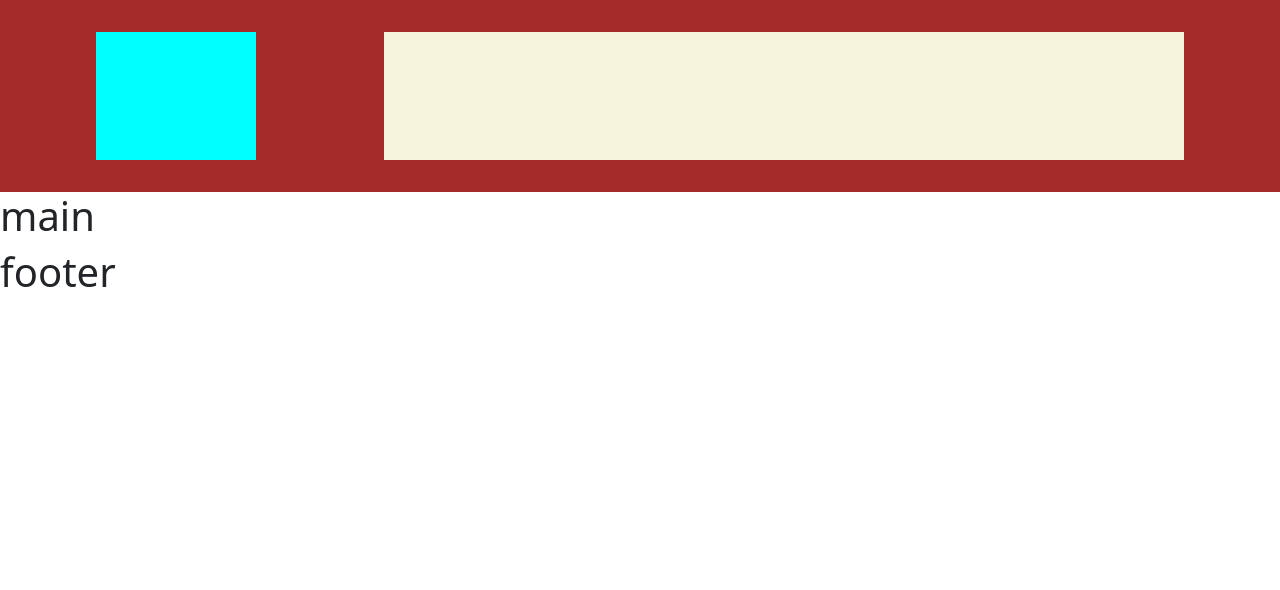
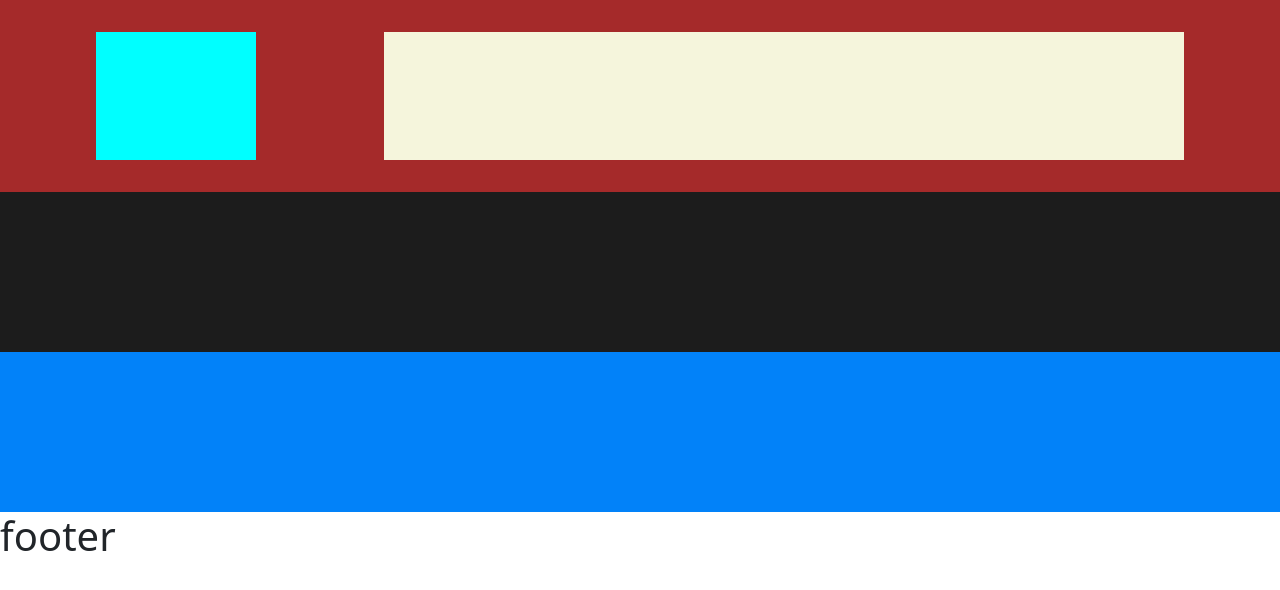
Before and after one commit to Crisano97/vue-dc-comics, a Vue app: page / in a window 1280 px wide. Shown: the top 590 px of the page. Built offline with nearby package versions, Linux system fonts and the light colour scheme.

Commit message:
block structuredd main

```diff
--- a/src/components/Main.vue
+++ b/src/components/Main.vue
@@ -1,6 +1,7 @@
 <template>
   <main>
-    <h1>main</h1>
+    <div class="content"></div>
+    <div class="main-nav"></div>
   </main>
 </template>
 
@@ -11,5 +12,17 @@ export default {
 </script>
 
 <style  lang="scss">
+    @import "../styles/variables.scss";
 
+    div{
+        width: 100%;
+        height: 10rem;
+    }
+
+    div.content {
+        background-color: #1C1C1C;
+    }
+    div.main-nav{
+        background-color: $mainBgColor;
+    }
 </style>
```
